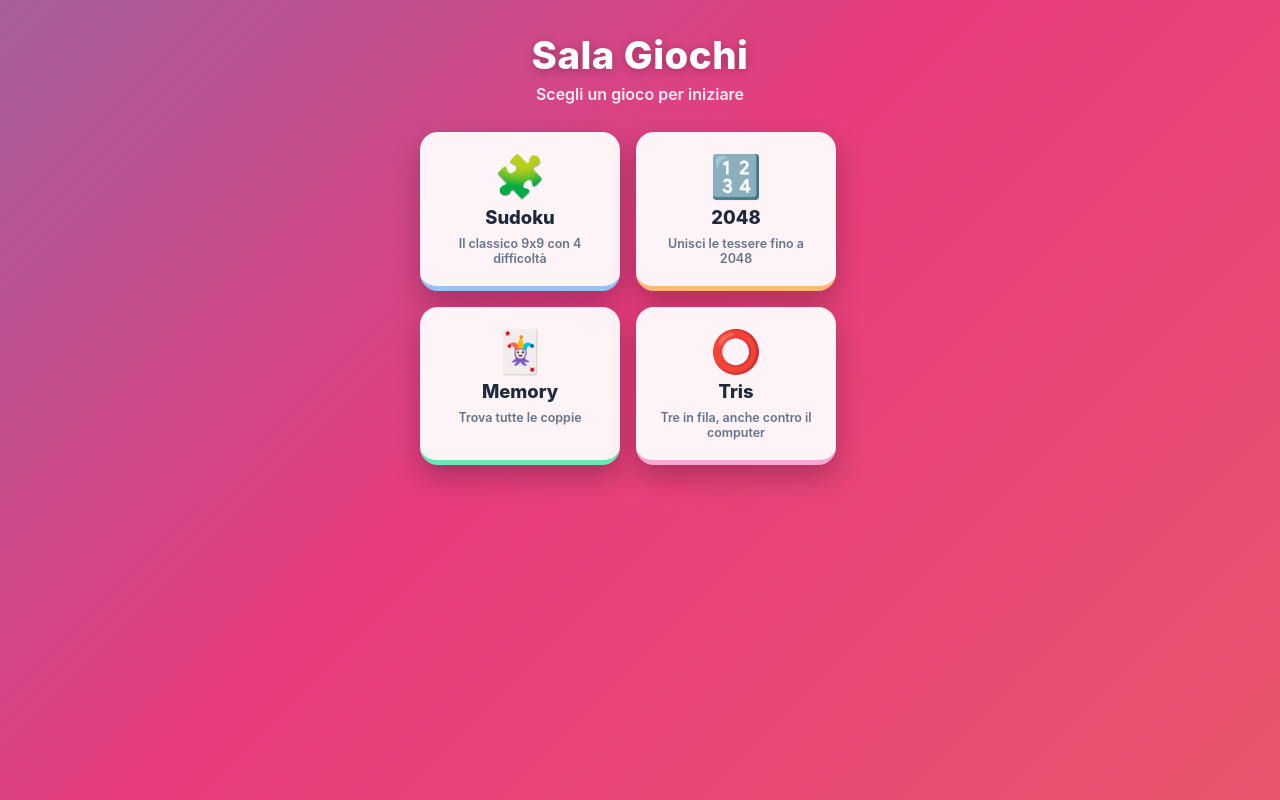
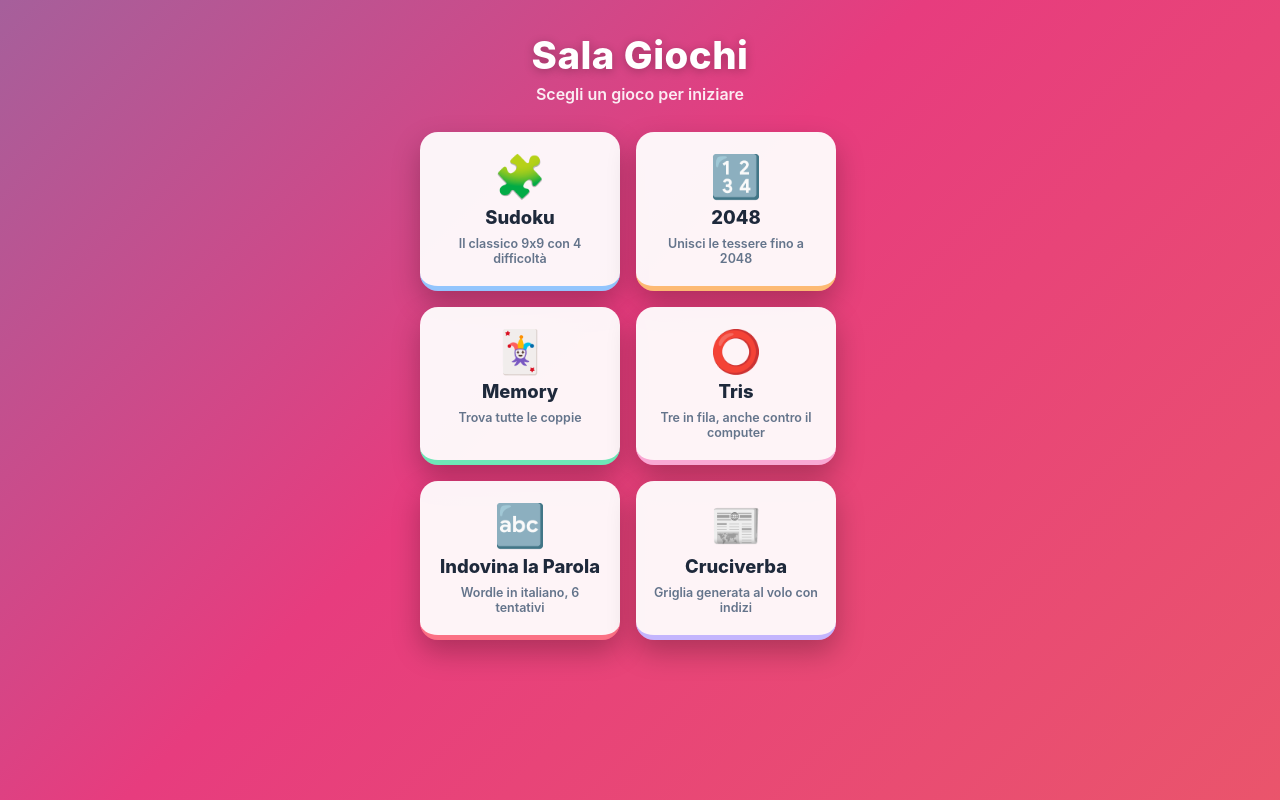
Before and after one commit to andreafio/sudoku-app, a React (Create React App) app: page / in a window 1280 px wide. Built offline with nearby package versions, Linux system fonts and the light colour scheme.

Commit message:
Wire the two new games into the home screen
Adds Indovina la Parola and Cruciverba cards to the Sala Giochi home
grid with their own accent colors.

```diff
--- a/src/App.css
+++ b/src/App.css
@@ -119,6 +119,8 @@ body {
 .card-g2048 { border-bottom: 5px solid var(--d2); }
 .card-memory { border-bottom: 5px solid var(--d5); }
 .card-tris { border-bottom: 5px solid var(--d9); }
+.card-wordguess { border-bottom: 5px solid var(--d1); }
+.card-crossword { border-bottom: 5px solid var(--d8); }
 
 /* ---- GameShell ---- */
 
--- a/src/App.js
+++ b/src/App.js
@@ -5,12 +5,16 @@ import Sudoku from './games/sudoku/Sudoku';
 import Game2048 from './games/game2048/Game2048';
 import Memory from './games/memory/Memory';
 import Tris from './games/tris/Tris';
+import WordGuess from './games/wordguess/WordGuess';
+import Crossword from './games/crossword/Crossword';
 
 const GAMES = [
   { key: 'sudoku', title: 'Sudoku', emoji: '🧩', desc: 'Il classico 9x9 con 4 difficoltà', accent: 'sudoku', Component: Sudoku },
   { key: '2048', title: '2048', emoji: '🔢', desc: 'Unisci le tessere fino a 2048', accent: 'g2048', Component: Game2048 },
   { key: 'memory', title: 'Memory', emoji: '🃏', desc: 'Trova tutte le coppie', accent: 'memory', Component: Memory },
   { key: 'tris', title: 'Tris', emoji: '⭕', desc: 'Tre in fila, anche contro il computer', accent: 'tris', Component: Tris },
+  { key: 'wordguess', title: 'Indovina la Parola', emoji: '🔤', desc: 'Wordle in italiano, 6 tentativi', accent: 'wordguess', Component: WordGuess },
+  { key: 'crossword', title: 'Cruciverba', emoji: '📰', desc: 'Griglia generata al volo con indizi', accent: 'crossword', Component: Crossword },
 ];
 
 const App = () => {
```
